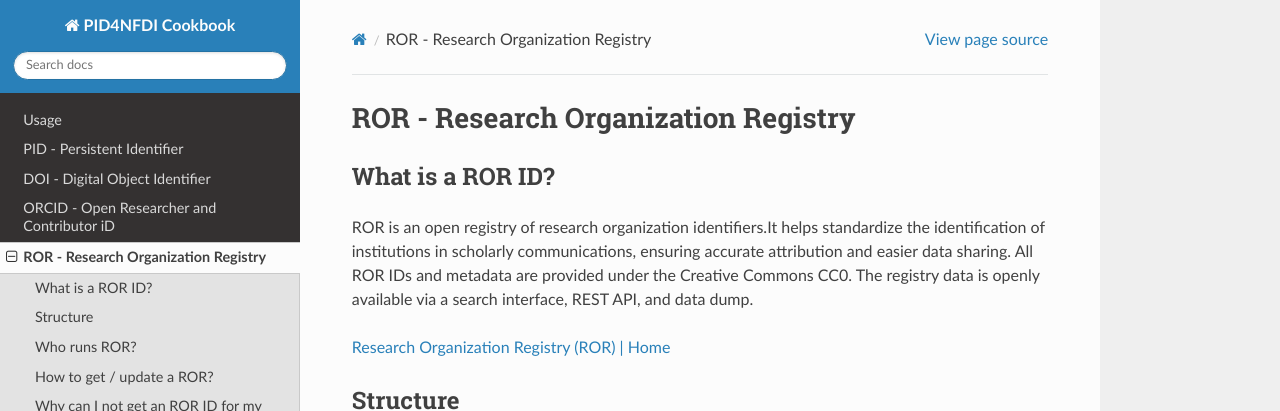
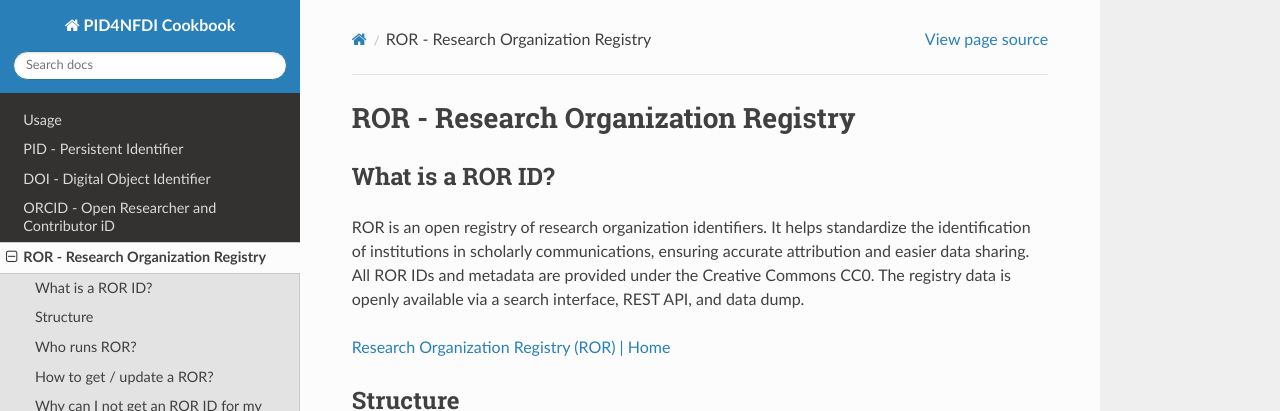
Before and after one commit to stephw-tib/pid4nfdi-training, a Sphinx documentation site: the page built from docs/source/ror.rst, in a window 1280 px wide and 1400 px high. Shown: the top 411 px of the window. Built offline with Sphinx 7.4.7 and the Read the Docs theme 3.1.0, drawn with Linux system fonts in a browser that asks for light colours; pages that are not in the unit, such as notebooks, are missing from menus; some of the changed text lies outside the part shown.

Commit message:
Update ror.rst
minor

Signed-off-by: stephw-tib <62946028+stephw-tib@users.noreply.github.com>

```diff
--- a/docs/source/ror.rst
+++ b/docs/source/ror.rst
@@ -4,7 +4,7 @@
 What is a ROR ID?
 ---------------------
 
-ROR is an open registry of research organization identifiers.It helps standardize the identification of institutions in scholarly communications, ensuring accurate attribution and easier data sharing. All ROR IDs and metadata are provided under the Creative Commons CC0. The registry data is openly available via a search interface, REST API, and data dump.
+ROR is an open registry of research organization identifiers. It helps standardize the identification of institutions in scholarly communications, ensuring accurate attribution and easier data sharing. All ROR IDs and metadata are provided under the Creative Commons CC0. The registry data is openly available via a search interface, REST API, and data dump.
 
 `Research Organization Registry (ROR) | Home <https://ror.org/>`_
 
@@ -37,7 +37,7 @@
 
 Metadata Schema Versions
 ----------------------------
-ROR maintains two versions of its metadata schema. The current recommended version (as of Jan 2025) is `version 2: <https://ror.readme.io/v2/docs/data-structure>`_
+ROR maintains two versions of its metadata schema. The current recommended version (as of Jan 2025) is `version 2 <https://ror.readme.io/v2/docs/data-structure>`_.
 
 How to find an organization in the registry?
 ------------------------------------------------
@@ -47,7 +47,7 @@
 * Read the ROR REST API v2 documentation: `<https://ror.readme.io/v2/docs/rest-api>`_
 * Download the entire ROR dataset dump in JSON and CSV format at `<https://doi.org/10.5281/zenodo.6347574>`_
 
-If you want to find out more about the different ways to get data out of ROR, see `ROR’s documentation <https://ror.org/registry/#accessing-the-registry>`_
+If you want to find out more about the different ways to get data out of ROR, see `ROR’s documentation <https://ror.org/registry/#accessing-the-registry>`_.
 
 Interoperability
 --------------------
```
